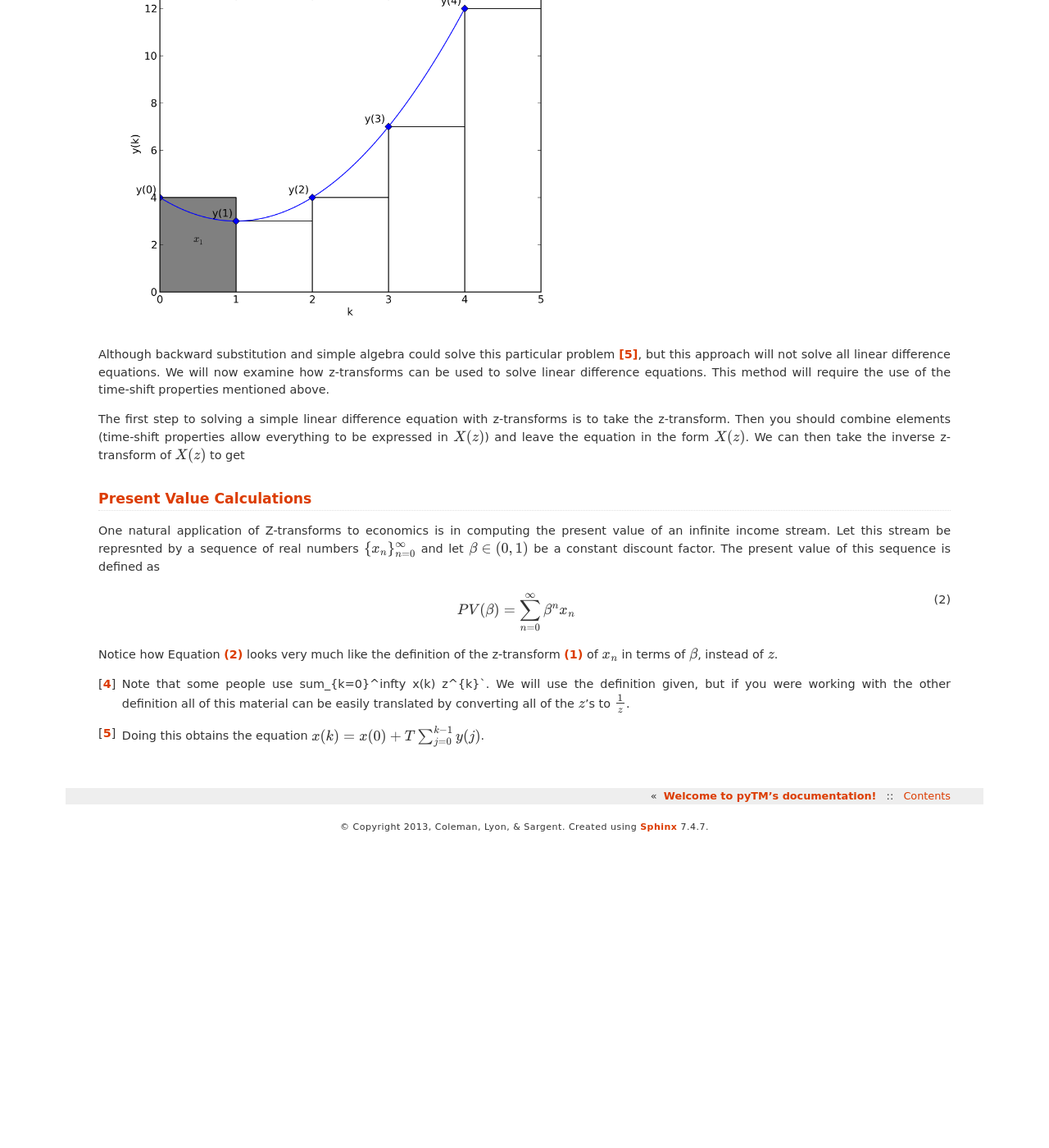
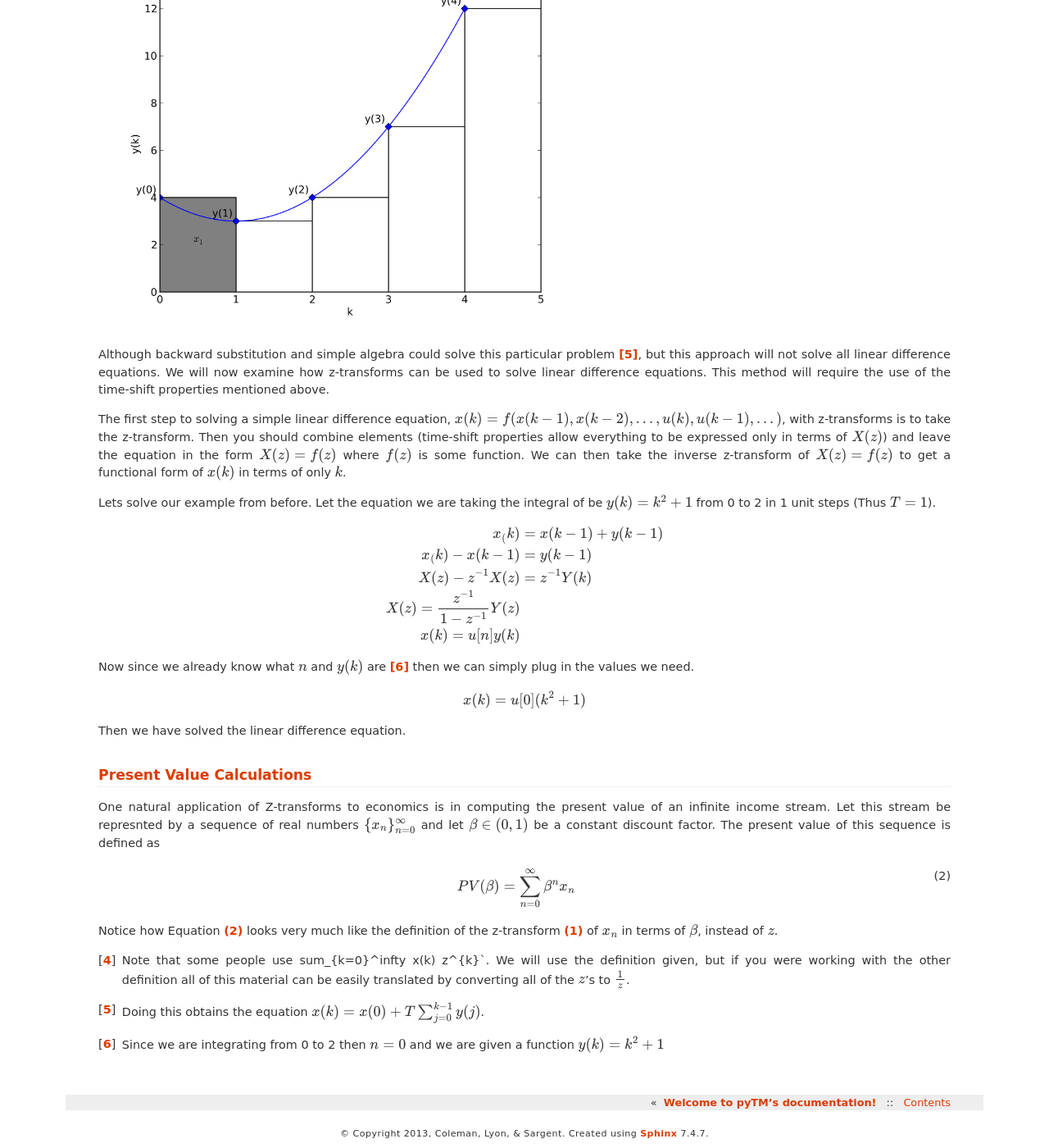
Before and after one commit to sternSargentRA/pyTM, a Sphinx documentation site: the page built from Docs/source/ztransforms/z_transforms.rst, in a window 1280 px wide and 1400 px high, scrolled down 4496 px. Shown: the whole window at 82% size. Built offline with Sphinx 7.4.7, drawn with Linux system fonts in a browser that asks for light colours; before the commit the page ends 5522 px from its top, so only the background shows below that.

Commit message:
Finished last example for simple linear diff equation.

```diff
--- a/Docs/source/ztransforms/z_transforms.rst
+++ b/Docs/source/ztransforms/z_transforms.rst
@@ -140,9 +140,35 @@ As a simple example of a difference equation we will examine the backward rectan
 
 Although backward substitution and simple algebra could solve this particular problem [#fmain2]_, but this approach will not solve all linear difference equations.  We will now examine how z-transforms can be used to solve linear difference equations.  This method will require the use of the time-shift properties mentioned above.
 
-The first step to solving a simple linear difference equation with z-transforms is to take the z-transform.  Then you should combine elements (time-shift properties allow everything to be expressed in :math:`X(z)`) and leave the equation in the form :math:`X(z)`.  We can then take the inverse z-transform of :math:`X(z)` to get
+The first step to solving a simple linear difference equation, :math:`x(k) = f(x(k-1), x(k-2), ..., u(k), u(k-1), ...)`, with z-transforms is to take the z-transform.  Then you should combine elements (time-shift properties allow everything to be expressed only in terms of :math:`X(z)`) and leave the equation in the form :math:`X(z)=f(z)` where :math:`f(z)` is some function.  We can then take the inverse z-transform of :math:`X(z) = f(z)` to get a functional form of :math:`x(k)` in terms of only :math:`k`.
+
+Lets solve our example from before.  Let the equation we are taking the integral of be :math:`y(k) = k^2 + 1` from 0 to 2 in 1 unit steps (Thus :math:`T=1`).
+
+.. math::
+
+    x_(k) &= x(k-1) + y(k-1)
+
+    x_(k) - x(k-1) &= y(k-1)
+
+    X(z) - z^{-1} X(z) &= z^{-1} Y(k)
+
+    X(z) = \frac{z^{-1}}{1 - z^{-1}} Y(z)
+
+    x(k) = u[n] y(k)
+
+Now since we already know what :math:`n` and :math:`y(k)` are [#fmain3]_ then we can simply plug in the values we need.
+
+.. math::
+
+    x(k) = u[0] (k^2 + 1)
+
+Then we have solved the linear difference equation.
+
+
+
 
 .. include:: pv.rst
 
 ..  [#fmain1] Note that some people use \sum_{k=0}^\infty x(k) z^{k}`.  We will use the definition given, but if you were working with the other definition all of this material can be easily translated by converting all of the :math:`z`'s to :math:`\frac{1}{z}`.
 .. [#fmain2] Doing this obtains the equation :math:`x(k) = x(0) + T \sum_{j=0}^{k-1} y(j)`.
+.. [#fmain3] Since we are integrating from 0 to 2 then :math:`n=0` and we are given a function :math:`y(k) = k^2 + 1`
```
